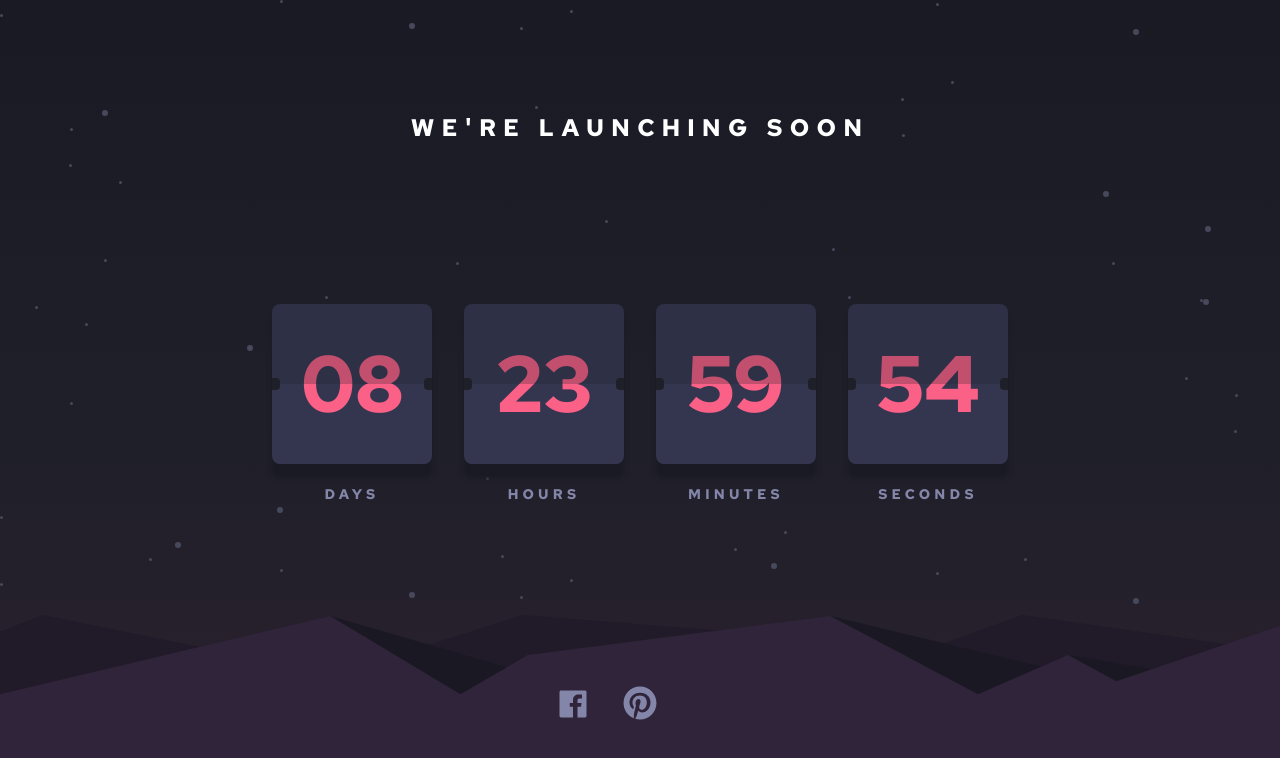
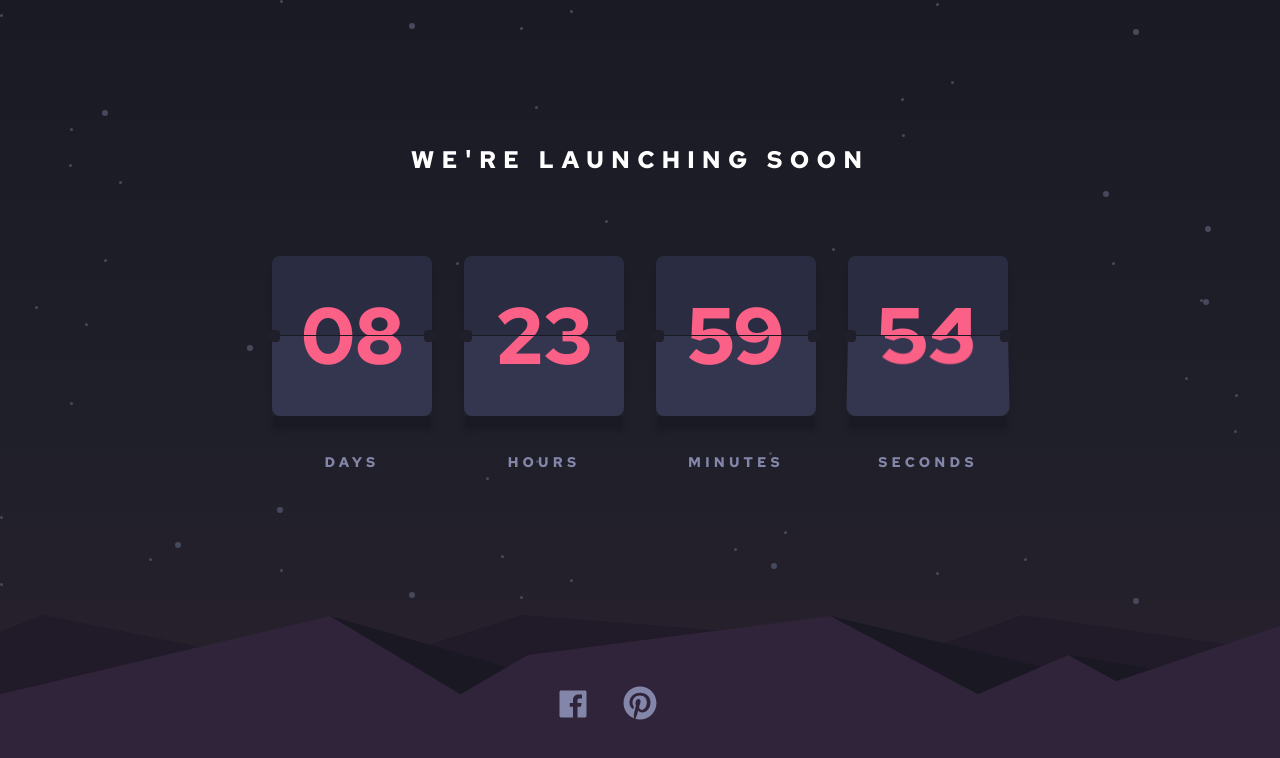
Before and after one commit to edilan-ribeiro/fm-launch-countdown-timer, a React (Vite) app: page / in a window 1280 px wide. Shown: the top 758 px of the page. Built offline with nearby package versions, Linux system fonts and the light colour scheme; some icons are missing.

Commit message:
Component update
- added flip layer and its styles
- useEffect updated to update the flip layers when done

```diff
--- a/src/components/Timer/Timer.tsx
+++ b/src/components/Timer/Timer.tsx
@@ -3,32 +3,77 @@ import { timeCalculation } from '../../utils/timeCalculation'
 
 export const Timer = () => {
 	const [countdown, setCountdown] = useState(() => timeCalculation())
+	const [flipStates, setFlipStates] = useState(Array(countdown.length).fill(false))
 
 	useEffect(() => {
 		const updateCountdown = setInterval(() => {
-			setCountdown(timeCalculation())
+			const newCountdown = timeCalculation()
+			setCountdown(newCountdown)
+
+			setFlipStates((prevFlipStates) => {
+				const newFlipStates = [...prevFlipStates]
+				for (let i = 0; i < newCountdown.length; i++) {
+					if (newCountdown[i] !== countdown[i]) {
+						newFlipStates[i] = true
+					}
+				}
+				return newFlipStates
+			})
+
+			setTimeout(() => {
+				setFlipStates((prevFlipStates) => prevFlipStates.map(() => false))
+			}, 500)
 		}, 1000)
 
 		return () => {
 			clearInterval(updateCountdown)
 		}
-	}, [])
+	}, [countdown])
 
 	return (
-		<div className="flex gap-8 mt-40 uppercase font-red-hat mobile:gap-4 mobile:mt-20">
+		<div className="flex gap-8 uppercase font-red-hat mt-32 laptop:mt-20 tablet:scale-75 mobile:scale-100 mobile:gap-4 mobile:mt-20 ">
 			{countdown.map((count, index) => {
 				const timerID = ['days', 'hours', 'minutes', 'seconds']
 
 				return (
 					<div key={index}>
-						<div className="w-40 h-40 flex items-center justify-center relative mb-5 overflow-hidden shadow-2xl card-shadow rounded-lg text-soft-red text-7.5xl bg-dark-des-blue  mobile:w-[75px] mobile:h-[75px] mobile:text-4xl mobile:mb-3">
+						{/* // flip-card */}
+						<div className="text-soft-red inline-flex flex-col text-7.5xl w-40 h-40 items-center justify-center card-shadow relative leading-loose mobile:w-16 mobile:text-3xl mobile:h-16 mobile:leading-[4rem]">
+							{/* top */}
+							{flipStates[index] && (
+								<div className="absolute bg-[#2a2c41] w-full h-1/2  top-0 flex justify-center overflow-hidden rounded-t-lg border-b border-b-black-blue origin-bottom topFlip">
+									<p>{count < 10 ? `0${count}` : count}</p>
+								</div>
+							)}
+
+							<div className="h-1/2  bg-[#2a2c41] w-full flex justify-center overflow-hidden rounded-t-lg border-b border-b-black-blue">
+								<p className="">{count < 10 ? `0${count}` : count}</p>
+							</div>
+
+							{/*side dots */}
 							<span className="absolute -right-1 h-3 w-3 rounded bg-dark-blue z-20 mobile:w-2 mobile:h-2" />
 							<span className="absolute -left-1 h-3 w-3 rounded bg-dark-blue z-20 mobile:w-2 mobile:h-2" />
-							<h2 className="flex items-center justify-center after:absolute after:w-full after:h-1/2 after:top-0 after:opacity-25 after:bg-dark-blue">
-								{count < 10 ? `0${count}` : count}
-							</h2>
+
+							{/* bottom */}
+							{flipStates[index] && (
+								<div className="absolute bg-dark-des-blue w-full h-1/2  bottom-0 flex items-end justify-center overflow-hidden rounded-b-lg origin-top bottomFlip">
+									<p>
+										{count < 10 && count > 1
+											? `0${count - 1}`
+											: count === 59
+											? count
+											: count === 0
+											? 59
+											: count + 1}
+									</p>
+								</div>
+							)}
+							<div className="h-1/2  bg-dark-des-blue w-full flex items-end justify-center overflow-hidden rounded-b-lg">
+								<p className="">{count < 10 ? `0${count}` : count}</p>
+							</div>
 						</div>
-						<p className="text-sm text-grayish text-center tracking-widest border-teal-200 mobile:text-[0.5rem] ">
+
+						<p className="text-sm text-grayish text-center mt-9 tracking-widest border-teal-200 mobile:text-[0.5rem] mobile:mt-2">
 							{timerID[index]}
 						</p>
 					</div>
```
